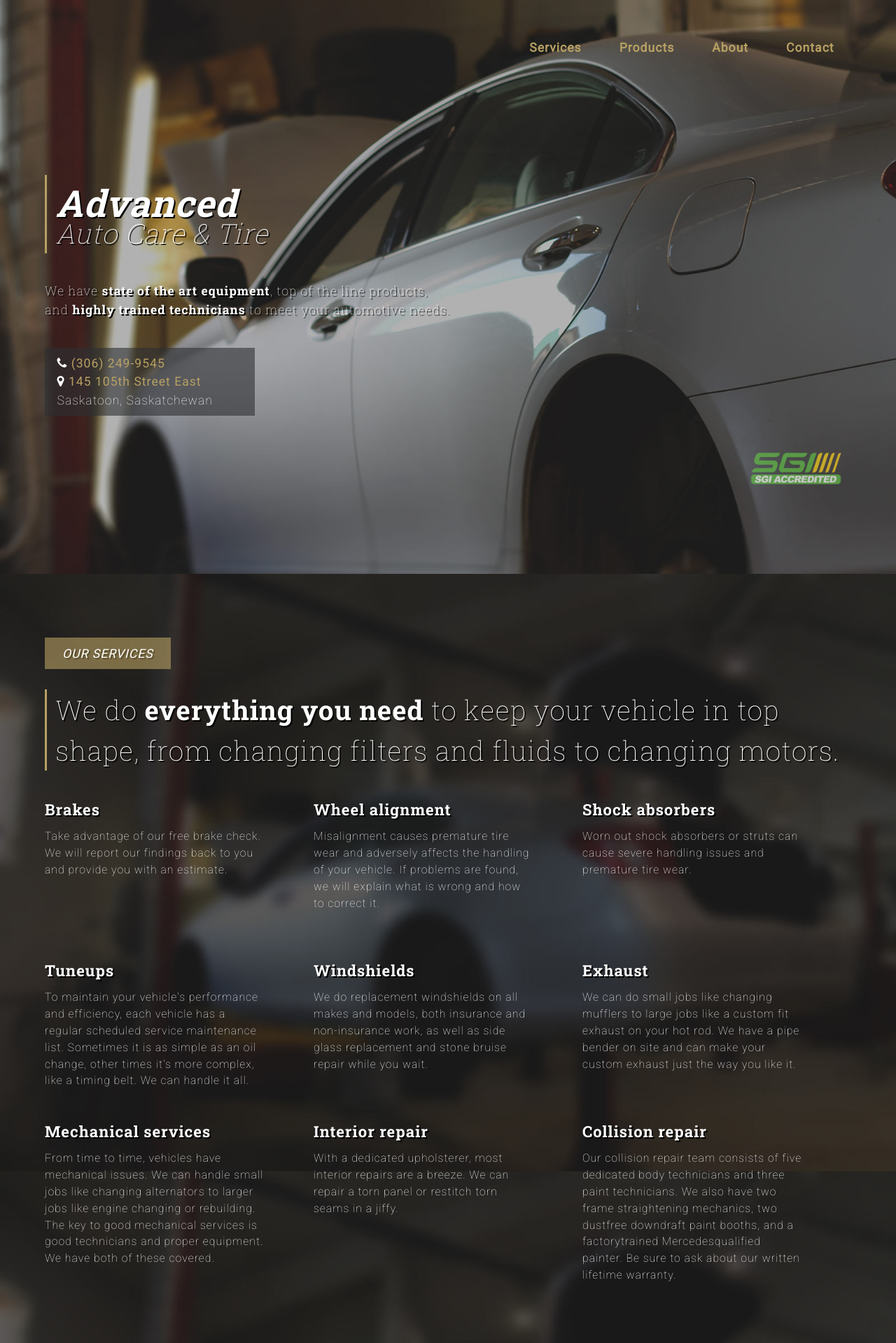
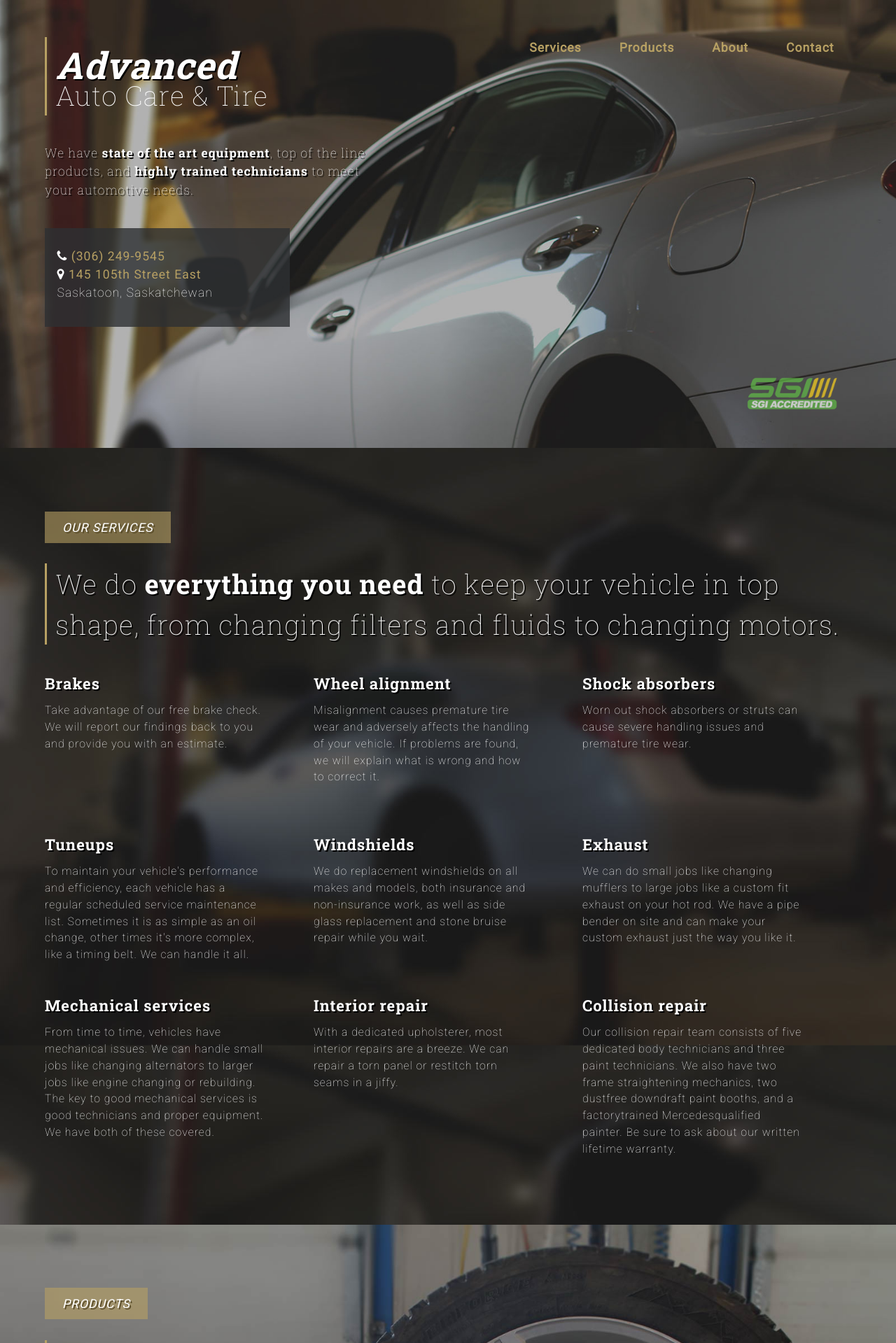
Before and after one commit to 7Mears/advancedauto, a WordPress theme: the page made by themes/advancedauto/page-home.php in a window 1280 px wide. Shown: the top 1919 px of the page at 70% size. Run offline with PHP 8.4 and a stand-in for WordPress, Linux system fonts and the light colour scheme; the site name, menu and one post (Sample post) are stand-ins, and other content is empty; some libraries are stand-ins or nearby versions.

Commit message:
hero section restructure

```diff
--- a/themes/advancedauto/page-home.php
+++ b/themes/advancedauto/page-home.php
@@ -1,11 +1,5 @@
 <?php
 /**
- * The template for displaying all pages.
- *
- * This is the template that displays all pages by default.
- * Please note that this is the WordPress construct of pages
- * and that other 'pages' on your WordPress site will use a
- * different template.
  *
  * @package Advanced Auto
  */
@@ -15,11 +9,12 @@ get_header(); ?>
   <section class="hero">
     <div class="container">
 
-    <div class="hero-slogan">
-      <h1><strong>Advanced</strong></h1>
-      <h1>Auto Care & Tire</h1>
-      <h6>We have <strong>state of the art equipment</strong>, top of the line products,<br /> and <strong>highly trained technicians</strong> to meet your automotive needs.</h6>
+      <div class="hero-title">
+        <h1>Advanced</h1>
+        <h2>Auto Care & Tire</h2>
       </div>
+
+      <h6 class="hero-slogan">We have <strong>state of the art equipment</strong>, top of the line products, and <strong>highly trained technicians</strong> to meet your automotive needs.</h6>
 
       <div class="hero-info">
         <p><i class="fa fa-phone"></i> <a href="tel:306-­249-­9545">(306) ­249-­9545</a><br/>
@@ -31,10 +26,12 @@ get_header(); ?>
 
     <div class="clear"></div>
   </section>
+<!-- /hero -->
 
   <section id="services" class="services">
     <div class="container">
       <span class="section-title">Our Services</span>
+
       <h3 class="section-headline">We do <strong>everything you need</strong> to keep your vehicle in top shape, from changing filters and fluids to changing motors.</h3>
       <ul>
          <li><h5>Brakes</h5> Take advantage of our free brake check. We will report our findings back to you and provide you with an estimate.</li>
@@ -50,47 +47,50 @@ get_header(); ?>
     </div>
     <div class="clear"></div>
   </section>
+<!-- /services -->
 
   <section id="products" class="products">
     <div class="container">
       <span class="section-title">Products</span>
       <h3 class="section-headline">We only use <strong>the best</strong></h3>
-    <p>
-      Advanced Auto Care and Tire offers all the automotive products you need to ensure a smooth ride for a long time, including batteries, shocks and struts, mufflers, and tires. We have <strong>batteries</strong> available in 6, 8, and 12 volts; <strong>shocks and struts</strong>, including KYB, the new industry standard; <strong>mufflers</strong>, both quiet or loud, depending on your needs; and the tops brands in <strong>tires</strong>, including Michelins, Goodyear, BF Goodrich, Toyo, Cooper, Hankook, and Pirelli.
-    </p>
+
+      <p>Advanced Auto Care and Tire offers all the automotive products you need to ensure a smooth ride for a long time, including batteries, shocks and struts, mufflers, and tires. We have <strong>batteries</strong> available in 6, 8, and 12 volts; <strong>shocks and struts</strong>, including KYB, the new industry standard; <strong>mufflers</strong>, both quiet or loud, depending on your needs; and the top brands in <strong>tires</strong>, including Michelins, Goodyear, BF Goodrich, Toyo, Cooper, Hankook, and Pirelli.</p>
     </div>
   </section>
+<!-- /products -->
 
   <section id="about" class="about">
     <div class="container">
       <span class="section-title">About us</span>
+
       <h3 class="section-headline"><strong>Objectively supply user-centric</strong> architectures whereas flexible data. With more words.</h3>
-    <p>
-      Advanced Auto Care and Tire has been serving Saskatoon and area for 10 years. This SGI-accredited mechanical shop does full collision repairs. No matter what happens, Advanced should be the first place you go. Manager Chris Hopkins and our staff do it all, from brakes to wheel alignment, tune-ups to windshield replacements, and more, using the industry’s best equipment. To get your vehicle the care and attention it needs, take it to Advanced.
-    </p>
+      <p>We have been serving Saskatoon and area for 10 years. This SGI-accredited mechanical shop does full collision repairs. No matter what happens, Advanced should be the first place you go. Manager Chris Hopkins and our staff do it all, from brakes to wheel alignment, tune-ups to windshield replacements, and more, using the industry’s best equipment. To get your vehicle the care and attention it needs, take it to Advanced.</p>
     </div>
 
     <div class="clear"></div>
   </section>
+<!-- /about -->
 
   <section id="contact" class="contact">
     <div class="container">
       <span class="section-title">Contact us</span>
       <h3 class="section-headline">Get in touch</h3>
+
       <ul class="contact-info">
-      <li><h5>Contact info</h5></li>
+        <!-- contact info -->
+        <li class="contact-info--title">Contact info</li>
         <li>145 105th Street East</li>
         <li>Saskatoon, SK S7N 1Z2</li>
         <li><i class="fa fa-phone"></i> (306) ­249-­9545</li>
         <li><i class="fa fa-print"></i> (306) ­249-­9569</li>
 
         <!-- store hours -->
-      <li><h5>Hours</h5></li>
-      <li>Monday: 8:00 am - 5:00 pm</li>
-      <li>Tuesday: 8:00 am - 5:00 pm</li>
-      <li>Wednesday: 8:00 am - 5:00 pm</li>
-      <li>Thursday: 8:00 am - 5:00 pm</li>
-      <li>Friday: 8:00 am - 5:00 pm</li>
+        <li class="contact-info--title">Hours</li>
+        <li>Monday: 8 a.m. - 5 p.m.</li>
+        <li>Tuesday: 8 a.m. - 5 p.m.</li>
+        <li>Wednesday: 8 a.m. - 5 p.m.</li>
+        <li>Thursday: 8 a.m. - 5 p.m.</li>
+        <li>Friday: 8 a.m. - 5 p.m.</li>
         <li>Saturday: Closed</li>
         <li>Sunday: Closed</li>
       </ul>
@@ -102,6 +102,6 @@ get_header(); ?>
       <div class="clear"></div>
     </div>
   </section>
-
+<!-- /contact -->
 
 <?php get_footer(); ?>
--- a/themes/advancedauto/sass/theme/_contact.scss
+++ b/themes/advancedauto/sass/theme/_contact.scss
@@ -25,3 +25,10 @@
     list-style-type: none;
   }
 }
+
+.contact-info--title {
+  font-size: 1.4em;
+  font-family: $font__secondary;
+  font-weight: bold;
+  margin: 0.9em 0;
+}
--- a/themes/advancedauto/sass/theme/_header.scss
+++ b/themes/advancedauto/sass/theme/_header.scss
@@ -4,4 +4,5 @@
 .site-header {
   position: absolute;
   width: 100%;
+  z-index: 2;
 }
--- a/themes/advancedauto/sass/theme/_hero.scss
+++ b/themes/advancedauto/sass/theme/_hero.scss
@@ -1,53 +1,64 @@
 .hero {
-  padding: 150px 0 200px 0;
+  padding: 3em 0;
   background: url('./images/hero.jpg');
   background-size: cover;
   background-attachment: fixed;
+  height: 80%;
+
   @media screen and (max-width: $S) {
-    padding: 50px 0;
+    height: auto;
   }
 
   .container {
     position: relative;
+    height: 100%;
+  }
+}
+
+.hero-title {
+  border-left: 3px solid $color1;
+  padding-left: 12.5px;
+
+  h1 {
+    font-weight: 700;
+    margin: 0;
+    font-style: italic;
+    text-shadow: 2px 2px 0px black;
+
+    @media screen and (max-width: $M) {
+      font-size: 1.8em;
+    }
+  }
+
+  h2 {
+    font-weight: 100;
+    margin-top: -25px;
+    font-size: 2.2em;
+    @media screen and (max-width: $M) {
+      font-size: 1.6em;
+      margin-top: -15px;
+    }
   }
 }
 
 .hero-slogan {
-  padding-top: 100px;
+  font-weight: 100;
+  text-shadow: 2px 2px 0px black;
+  width: 40%;
 
-  h1 {
-    font-weight: 100;
-    margin: 0;
-    font-style: italic;
-    border-left: 3px solid $color1;
-    padding-left: 12.5px;
-    text-shadow: 2px 2px 0px black;
-    @media screen and (max-width: $S) {
-      font-size: 1.8em;
-    }
-
-    &:nth-child(2) {
-      margin-top: -25px;
-      font-size: 2.2em;
-      @media screen and (max-width: $S) {
-        font-size: 1.6em;
-        margin-top: -10px;
-      }
-    }
-  }
-
-  h6 {
-    font-weight: 100;
-    text-shadow: 2px 2px 0px black;
+  @media screen and (max-width: $M) {
+    width: 100%;
   }
 }
 
 .hero-info {
-  p {
-background-color: rgba($color5 , 0.6);
-padding: 0.5em 1em;
-width: 300px;
-  }
+    background-color: rgba($color5 , 0.8);
+    padding: 0.5em 1em;
+    width: 350px;
+    @media screen and (max-width: $S) {
+      width: 100%;
+    }
+
   a {
     text-decoration: none;
     font-weight: 400;
@@ -57,12 +68,10 @@ width: 300px;
 
 .sgi {
   position: absolute;
-  right: 0;
-  bottom: -100px;
+  right: 1em;
+  bottom: 0;
   height: 50px;
   opacity: 0.7;
-  margin-top: 40px;
-  margin-right: 12.5px;
 
   @media screen and (max-width: $S) {
     display: none;
--- a/themes/advancedauto/sass/theme/_main.scss
+++ b/themes/advancedauto/sass/theme/_main.scss
@@ -1,3 +1,9 @@
+html,
+body,
+.nav-wrap {
+  height: 100%;
+  }
+
 .site-footer {
   display: none;
 }
@@ -18,6 +24,7 @@
   padding: 100px 0;
 }
 
+
 .section-title {
   background: rgba($color1 , 0.6);
   padding: 12.5px 25px;
--- a/themes/advancedauto/style.css
+++ b/themes/advancedauto/style.css
@@ -921,6 +921,12 @@ object {
 /*--------------------------------------------------------------
 # Theme
 --------------------------------------------------------------*/
+html,
+body,
+.nav-wrap {
+  height: 100%;
+}
+
 .site-footer {
   display: none;
 }
@@ -967,58 +973,73 @@ object {
 .site-header {
   position: absolute;
   width: 100%;
+  z-index: 2;
 }
 
 .hero {
-  padding: 150px 0 200px 0;
+  padding: 3em 0;
   background: url("./images/hero.jpg");
   background-size: cover;
   background-attachment: fixed;
+  height: 80%;
 }
 @media screen and (max-width: 500px) {
   .hero {
-    padding: 50px 0;
+    height: auto;
   }
 }
 .hero .container {
   position: relative;
+  height: 100%;
+}
+
+.hero-title {
+  border-left: 3px solid #B7A063;
+  padding-left: 12.5px;
+}
+.hero-title h1 {
+  font-weight: 700;
+  margin: 0;
+  font-style: italic;
+  text-shadow: 2px 2px 0px black;
+}
+@media screen and (max-width: 790px) {
+  .hero-title h1 {
+    font-size: 1.8em;
+  }
+}
+.hero-title h2 {
+  font-weight: 100;
+  margin-top: -25px;
+  font-size: 2.2em;
+}
+@media screen and (max-width: 790px) {
+  .hero-title h2 {
+    font-size: 1.6em;
+    margin-top: -15px;
+  }
 }
 
 .hero-slogan {
-  padding-top: 100px;
+  font-weight: 100;
+  text-shadow: 2px 2px 0px black;
+  width: 40%;
 }
-.hero-slogan h1 {
-  font-weight: 100;
-  margin: 0;
-  font-style: italic;
-  border-left: 3px solid #B7A063;
-  padding-left: 12.5px;
-  text-shadow: 2px 2px 0px black;
+@media screen and (max-width: 790px) {
+  .hero-slogan {
+    width: 100%;
+  }
+}
+
+.hero-info {
+  background-color: rgba(45, 48, 51, 0.8);
+  padding: 0.5em 1em;
+  width: 350px;
 }
 @media screen and (max-width: 500px) {
-  .hero-slogan h1 {
-    font-size: 1.8em;
+  .hero-info {
+    width: 100%;
   }
-}
-.hero-slogan h1:nth-child(2) {
-  margin-top: -25px;
-  font-size: 2.2em;
-}
-@media screen and (max-width: 500px) {
-  .hero-slogan h1:nth-child(2) {
-    font-size: 1.6em;
-    margin-top: -10px;
-  }
-}
-.hero-slogan h6 {
-  font-weight: 100;
-  text-shadow: 2px 2px 0px black;
-}
-
-.hero-info p {
-  background-color: rgba(45, 48, 51, 0.6);
-  padding: 0.5em 1em;
-  width: 300px;
 }
 .hero-info a {
   text-decoration: none;
@@ -1027,12 +1048,10 @@ object {
 
 .sgi {
   position: absolute;
-  right: 0;
-  bottom: -100px;
+  right: 1em;
+  bottom: 0;
   height: 50px;
   opacity: 0.7;
-  margin-top: 40px;
-  margin-right: 12.5px;
 }
 @media screen and (max-width: 500px) {
   .sgi {
@@ -1139,3 +1158,10 @@ object {
 .contact-info li {
   list-style-type: none;
 }
+
+.contact-info--title {
+  font-size: 1.4em;
+  font-family: "Roboto Slab", serif;
+  font-weight: bold;
+  margin: 0.9em 0;
+}
```
Lines whose indentation alone changed are shown as unchanged.
